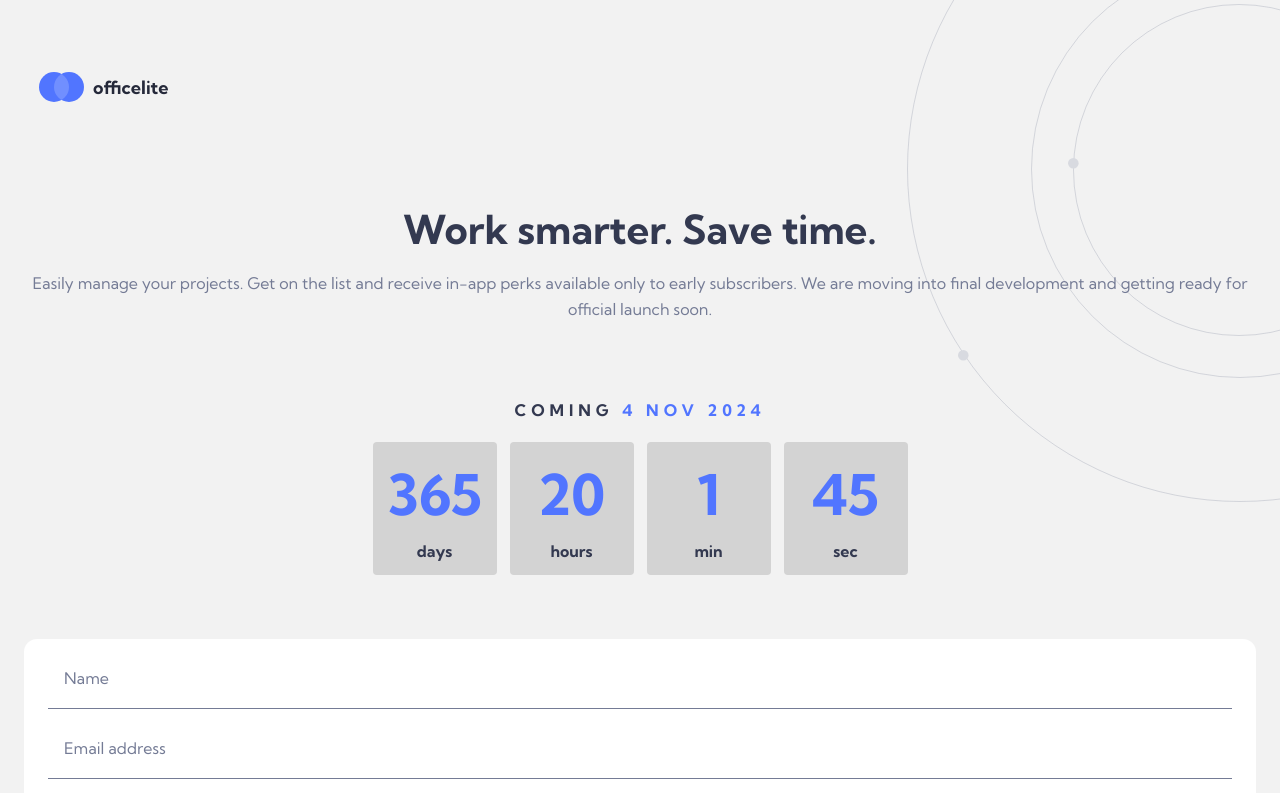
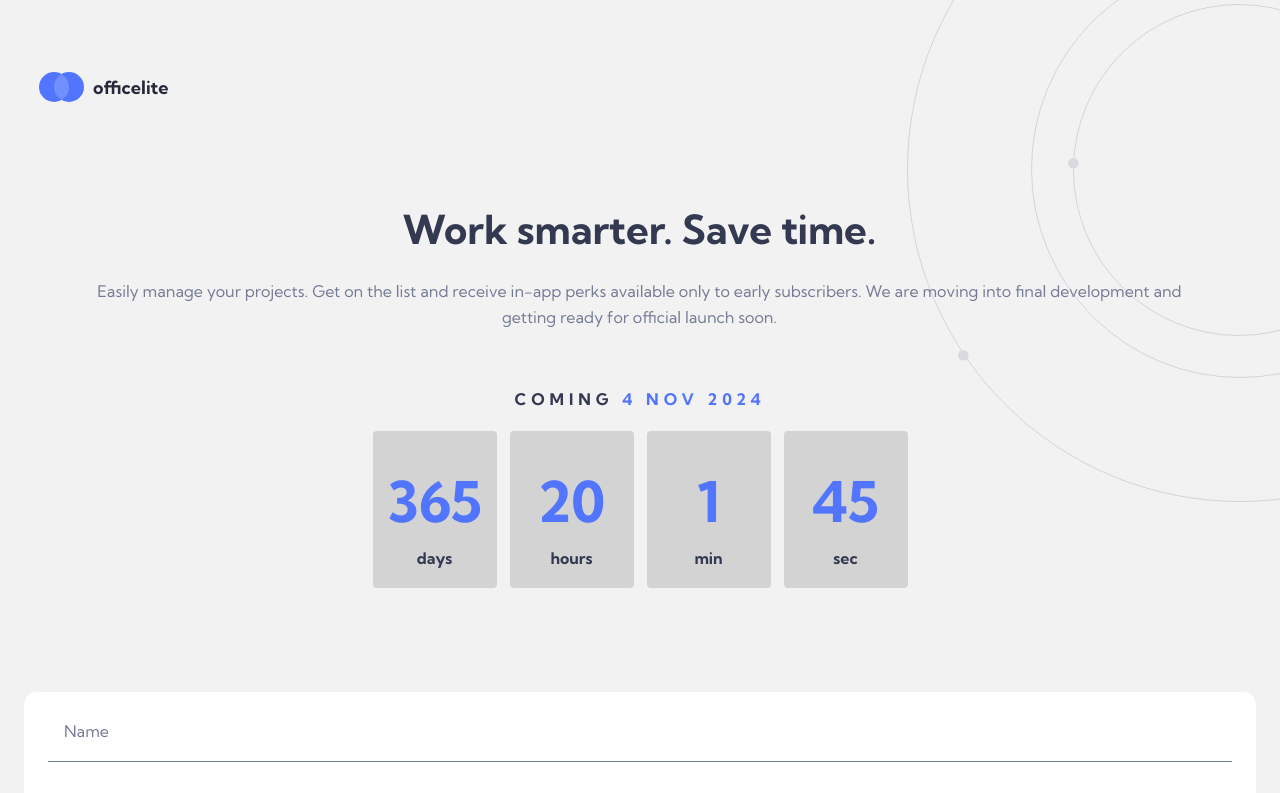
Before and after one commit to Oleksandr-Berd/officelite-soon, a React (Create React App) app: page /sign in a window 1280 px wide. Shown: the top 793 px of the page. Built offline with nearby package versions, Linux system fonts and the light colour scheme.

Commit message:
th sing page intro section and counter are done

```diff
--- a/src/components/SignIntro/SignIntroStyled.ts
+++ b/src/components/SignIntro/SignIntroStyled.ts
@@ -6,6 +6,13 @@ export const CommonWrapper = styled.div`
   padding-right: 24px;
 
   text-align: center;
+
+  @media (min-width: 768px){
+    padding-bottom: 45px;
+    padding-left: 97px;
+    padding-right: 98px;
+
+  }
 `;
 
 export const Title = styled.h2`
@@ -15,6 +22,10 @@ export const Title = styled.h2`
   font-family: "KumbhBold";
   font-size: 40px;
   line-height: 1.2;
+
+  @media (min-width: 768px){
+    margin-bottom: 24px;
+  }
 `;
 
 export const Content = styled.p`
--- a/src/ui/Counter/CounterStyled.ts
+++ b/src/ui/Counter/CounterStyled.ts
@@ -34,7 +34,7 @@ export const List = styled.ul<CounterProps>`
   margin-bottom: ${(props) => (props.location === "home" ? "40px" : "64px")};
 
   @media (min-width: 768px) {
-    margin-bottom: ${(props) => (props.location === "home" ? "48px" : "64px")};
+    margin-bottom: ${(props) => (props.location === "home" ? "48px" : "104px")};
   }
 `;
 
@@ -57,6 +57,9 @@ export const Item = styled.li<CounterProps>`
 
   @media (min-width: 768px){
     width: 100px;
+
+    padding-top: 29px;
+    padding-bottom: 16px;
   }
 `;
 
```
